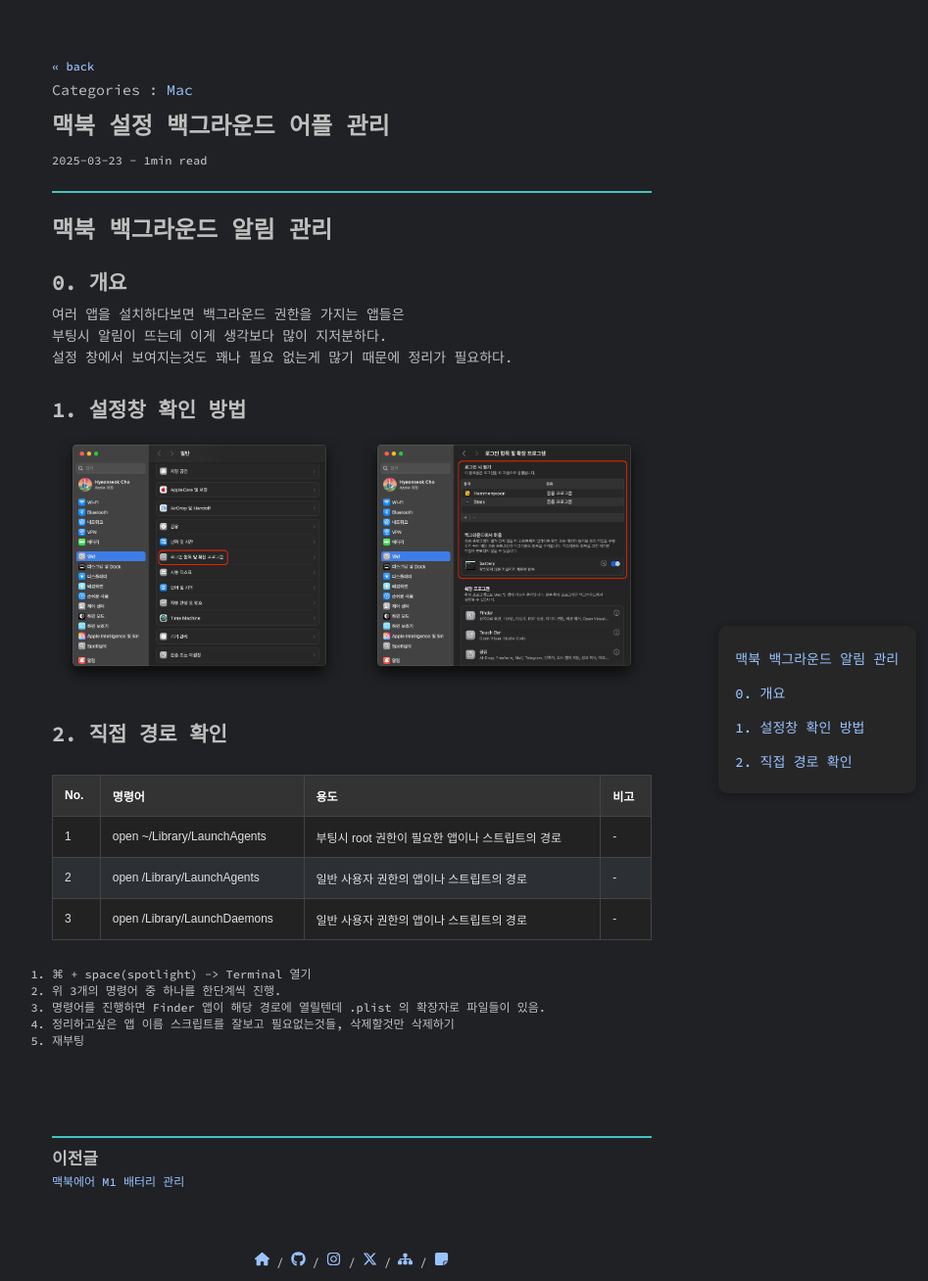
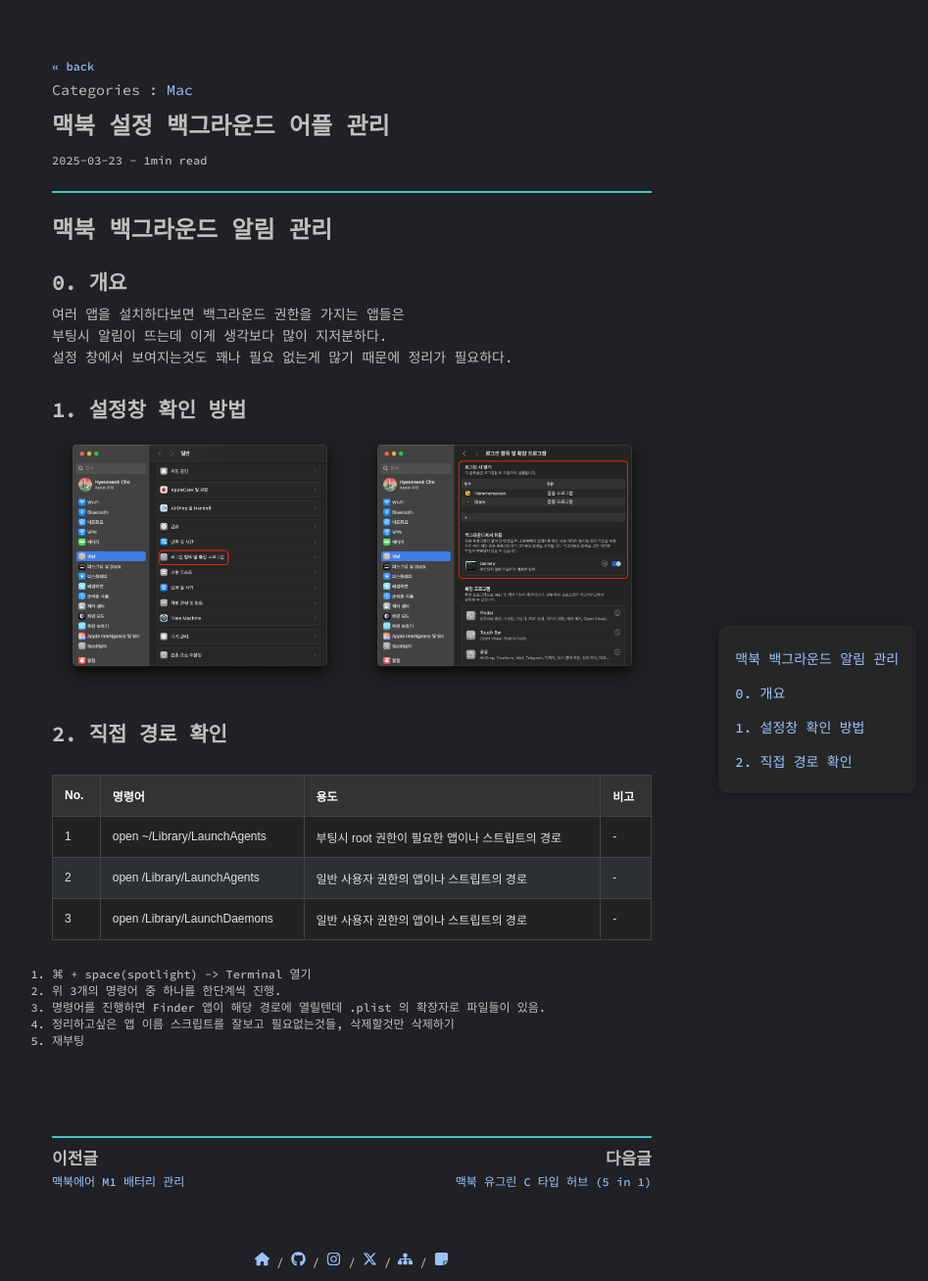
Before and after one commit to pozuhtuhv/pozuhtuhv.github.io, a Jekyll site: the page built from _posts/2025-03-23-mac-background.md, in a window 1280 px wide. Shown: the whole page at 98% size, without its empty margins (281-1228 px from the left). Built offline with Jekyll 4.4.1, drawn with Linux system fonts in a browser that asks for light colours; some web fonts are replaced; comment, search, counter and statistics services are not loaded.

Commit message:
(upload) new_post

```diff
--- a/_layouts/post.html
+++ b/_layouts/post.html
@@ -49,12 +49,6 @@
   <h1 class="title">{{ page.title }}</h1>
   <time datetime="{{ page.date | date_to_xmlschema }}">{{ page.date | date: "%Y-%m-%d" }} - {% if page.minute %} {{page.minute}}{% else %}{{minute}}{% endif %}min read</time>
   {{ content }}
-  <!-- Tag disable -->
-  <!-- <span class="meta">
-    Tag :
-    {% for tag in page.tags %}
-    <a href="{{ site.url }}/tag/{{tag}}">{{tag}}</a>{% unless forloop.last %}, {% endunless %}{% endfor %}
-  </span> -->
 </section>
 
 <section>
@@ -99,45 +93,54 @@
   const images = document.querySelectorAll(".post img");
   const overlay = document.getElementById("overlay");
   const overlayImg = document.getElementById("overlay-img");
-
   let isZoomed = false;
   let scale = 2;
+  let currentIndex = 0;
+  const imageArray = Array.from(images);
 
-  images.forEach(img => {
+  images.forEach((img, index) => {
       img.classList.add("zoom-img");
-      img.addEventListener("click", function (e) {
-          overlay.style.display = "flex";
-          overlayImg.src = this.src;
-          overlayImg.style.transform = `scale(1)`;
-          overlayImg.style.cursor = "zoom-in";
+      img.addEventListener("click", function () {
+          currentIndex = index;
+          showImage(img.src);
       });
   });
+
+  function showImage(src) {
+      overlay.style.display = "flex";
+      overlayImg.src = src;
+      overlayImg.style.transform = `scale(1)`;
+      overlayImg.style.cursor = "zoom-in";
+  }
+
+  function closeOverlay() {
+      overlay.style.display = "none";
+      overlayImg.style.transform = "scale(1)";
+      overlayImg.style.cursor = "zoom-in";
+      isZoomed = false;
+  }
 
   overlayImg.addEventListener("click", function (e) {
       if (!isZoomed) {
           const rect = overlayImg.getBoundingClientRect();
           const clickX = (e.clientX - rect.left) / rect.width;
           const clickY = (e.clientY - rect.top) / rect.height;
-
           overlayImg.style.transformOrigin = `${clickX * 100}% ${clickY * 100}%`;
           overlayImg.style.transform = `scale(${scale})`;
           overlayImg.style.cursor = "zoom-out";
           isZoomed = true;
       } else {
-          overlayImg.style.transformOrigin = "center center";
           overlayImg.style.transform = "scale(1)";
           overlayImg.style.cursor = "zoom-in";
           isZoomed = false;
       }
   });
 
-  overlay.addEventListener("click", function (e) {
-      if (e.target === overlay) {
-          overlay.style.display = "none";
-          overlayImg.style.transform = "scale(1)";
-          overlayImg.style.cursor = "zoom-in";
-          isZoomed = false;
-      }
+  overlay.addEventListener("click", (e) => e.target === overlay && closeOverlay());
+  document.addEventListener("keydown", (e) => {
+      if (e.key === "Escape") closeOverlay();
+      if (e.key === "ArrowRight" && currentIndex < imageArray.length - 1) showImage(imageArray[++currentIndex].src);
+      if (e.key === "ArrowLeft" && currentIndex > 0) showImage(imageArray[--currentIndex].src);
   });
 });
 </script>
--- /dev/null
+++ b/_posts/2025-03-25-mac-ugreen.md
@@ -0,0 +1,72 @@
+---
+title: 맥북 유그린 C 타입 허브 (5 in 1)
+description: MacBook UGREEN HUB Type C
+layout: post
+categories: Mac
+published: true
+date_published: 2025-03-25
+date_modified: 2025-03-25
+tags: [mac, background]
+---
+---
+{: .no_toc .text-delta }
+
+1. TOC
+{:toc}
+---
+
+<!-- 글의 제목은 #
+    나머지 큰 제목은 ##
+    이후 나머지는 3개이상 -->
+
+# 맥북 백그라운드 알림 관리
+
+## 0. 개요
+M1 맥북에어에는 좌측에 C 타입 2개, 우측엔 3.5mm 이어폰 이 있다.<br>
+고로 USB를 사용할려면 허브가 필요하다는 것, 나는 알리에서 구매했다.<br>
+국내(단순 네이버 검색)에서 찾아보면 대부분 3만원이 넘어간다.<br>
+알리는 할인없이는 1만4천원 정도 였다. 생각보다 큰 금액차이.<br>
+마침 알리에서 15주년 웰컴 이벤트 기간이었었고, 알리에서의 첫구매를 해서 그런가 1~2천원대로 할인이 되어서 구매했다.<br>
+<br>
+<div class = 'image-gallery'>
+    <img src = '/assets/img/2025-03-25-mac-ugreen-1.png'>
+</div>
+<br>
+
+## 1. 배송현황
+
+| 시간 | 상황 | 위치 |
+| -- | -- | -- |
+| 3월 21일 (금) 18:46 | 주문접수 | - |
+| 3월 22일 (토) 03:00 | 물류창고에서 발송 | - |
+| 3월 22일 (토) 03:02 | 배송사 물품 수령 | - |
+| 3월 22일 (토) 10:44 | 출발국 출발 | - |
+| 3월 23일 (일) 00:29 | 한국도착 | 한국 |
+| 3월 24일 (월) 13:12 | 통관시작 | 한국 |
+| 3월 24일 (월) 13:17 | 통관완료 | 한국 |
+| 3월 24일 (월) 14:47 | 택배사 전달 | 한국 |
+| 3월 25일 (화) 13:59 | 택배 배송 준비 | 한국 |
+| 3월 25일 (화) 15:22 | 도착 | 한국 |
+| 소요일수 | 주말 포함 5일 | - |
+
+잘도착했고 소요일수는 주말포함 5일<br>
+<br>
+
+## 2. 실물
+
+<div class = 'image-gallery'>
+    <img src ='/assets/img/2025-03-25-mac-ugreen-2.jpg'>
+    <img src ='/assets/img/2025-03-25-mac-ugreen-3.jpg'>
+    <img src ='/assets/img/2025-03-25-mac-ugreen-4.jpg'>
+    <img src ='/assets/img/2025-03-25-mac-ugreen-5.jpg'>
+</div>
+<br>
+포장도 깔끔하게 왔고, 개봉해보니 생각보다 짜임새가 좋다.<br>
+왜 맥북 사는 사람들이 `유그린 유그린` 하는지 알겠다. 가격에 비해 은근 고급진느낌이 좋다.<br>
+포트 구성으로는 `USB2.0 (2EA), USB3.0(1EA), C타입 썬더볼트(1EA), HDMI 4K 30FPS (1EA)`<br>
+키보드, 마우스 는 USB2.0으로 쓰고 나머지 저장장치는 USB3.0 으로 사용할 예정.<br>
+HDMI 는 언젠간 쓰겠지만 굳이 60FPS 까진 필요없을거 같아서 30FPS로 정했다.<br>
+<br>
+
+## 3. 테스트
+테스트를 해보니 잘작동한다. 외장 HDD 도 잘 읽어오고, 막상 사용해보니 맥북엔 마우스까진 필요없을것 같다.<br>
--- a/_sass/_main.scss
+++ b/_sass/_main.scss
@@ -76,12 +76,63 @@
   overflow-x: auto;
 }
 
-/* 이미지 */
+/* 본문 이미지 */
 .post img {
-  max-width: 50%;
+  max-width: 100%; /* 이미지 크기를 더 유연하게 조정 */
   height: auto;
   display: block;
   margin: 0 auto;
+}
+
+.image-gallery {
+  display: flex;
+  flex-wrap: wrap;
+  gap: 10px;
+  justify-content: center;
+}
+
+.image-gallery img {
+  width: calc(50% - 5px); /* 한 줄에 2개 배치 (5px 간격 포함) */
+  max-width: 300px;
+  height: auto;
+  object-fit: cover;
+}
+
+.image-gallery img:only-child {
+  width: 100%;
+  max-width: 600px; /* 너무 커지는 걸 방지 */
+}
+
+.overlay {
+  position: fixed;
+  top: 0;
+  left: 0;
+  width: 100%;
+  height: 100%;
+  background: rgba(0, 0, 0, 0.8);
+  display: none;
+  align-items: center;
+  justify-content: center;
+  z-index: 9999;
+}
+
+.overlay img {
+  width: auto;
+  height: auto;
+  max-width: 90vw;
+  max-height: 90vh;
+  transform: scale(1);
+  cursor: zoom-in;
+}
+
+.zoom-img {
+  cursor: pointer;
+}
+
+@media (max-width: 600px) {
+  .image-gallery img {
+    width: 100%; /* 작은 화면에서는 한 줄 1개씩 표시 */
+  }
 }
 
 /* 기타 요소 */
@@ -552,42 +603,6 @@
   background-color: #333;
 }
 
-/* img 갤러리 및 확대 */
-.image-gallery {
-  display: flex;
-  flex-wrap: wrap;
-  gap: 10px;
-  justify-content: center;
-}
-.image-gallery img {
-  width: 49%;
-  max-width: 300px;
-  height: auto;
-}
-.overlay {
-  position: fixed;
-  top: 0;
-  left: 0;
-  width: 100%;
-  height: 100%;
-  background: rgba(0, 0, 0, 0.8);
-  display: none;
-  align-items: center;
-  justify-content: center;
-  z-index: 9999;
-}
-.overlay img {
-  width: auto;
-  height: auto;
-  max-width: 90vw;
-  max-height: 90vh;
-  transform: scale(1);
-  cursor: zoom-in;
-}
-.zoom-img {
-  cursor: pointer;
-}
-
 /* 블로그 more 버튼 */
 .blog-header {
   display: flex;
```
Also changed, not shown: assets/img/2025-03-25-mac-ugreen-1.png (added), 4 other files.
